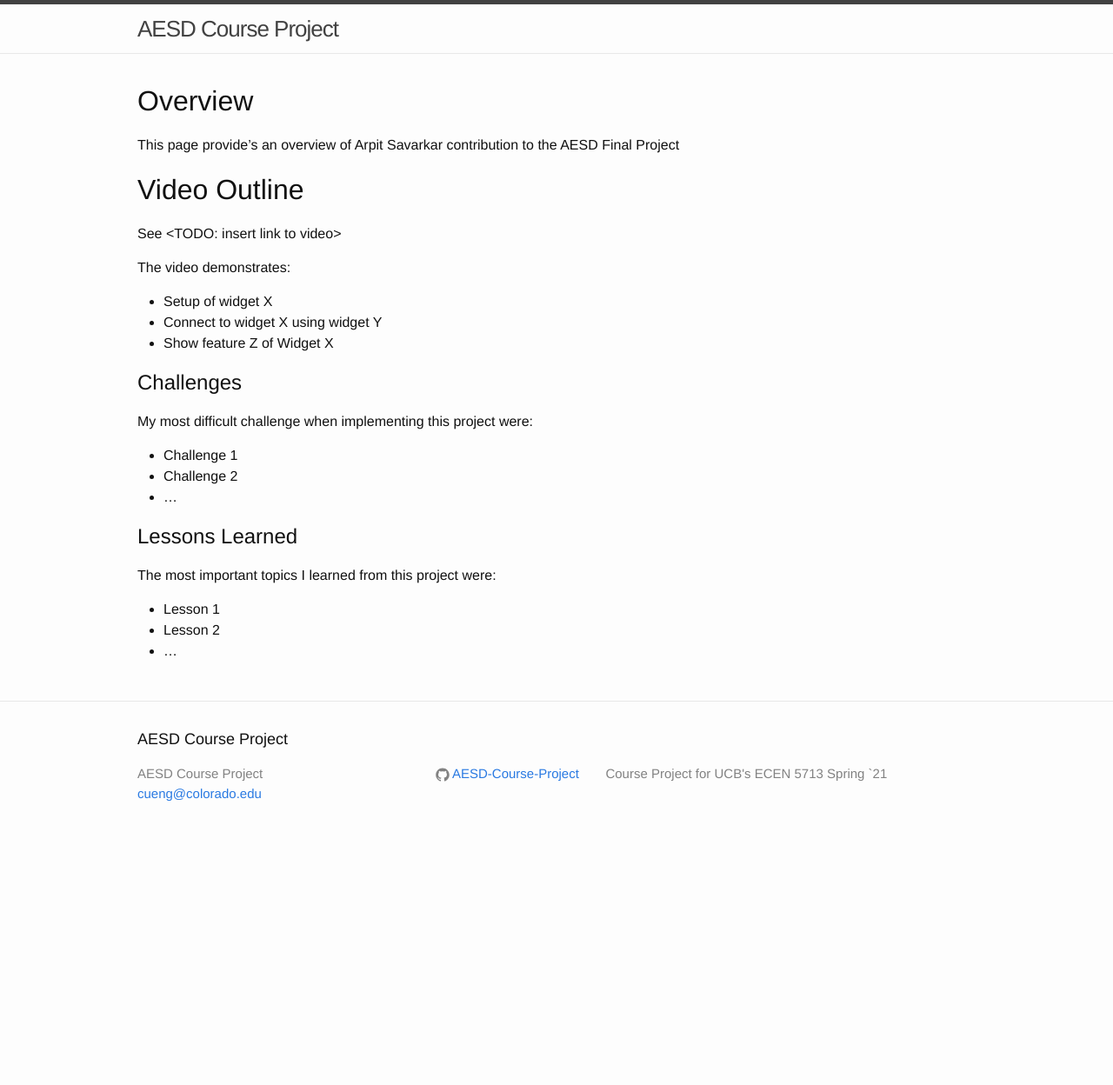
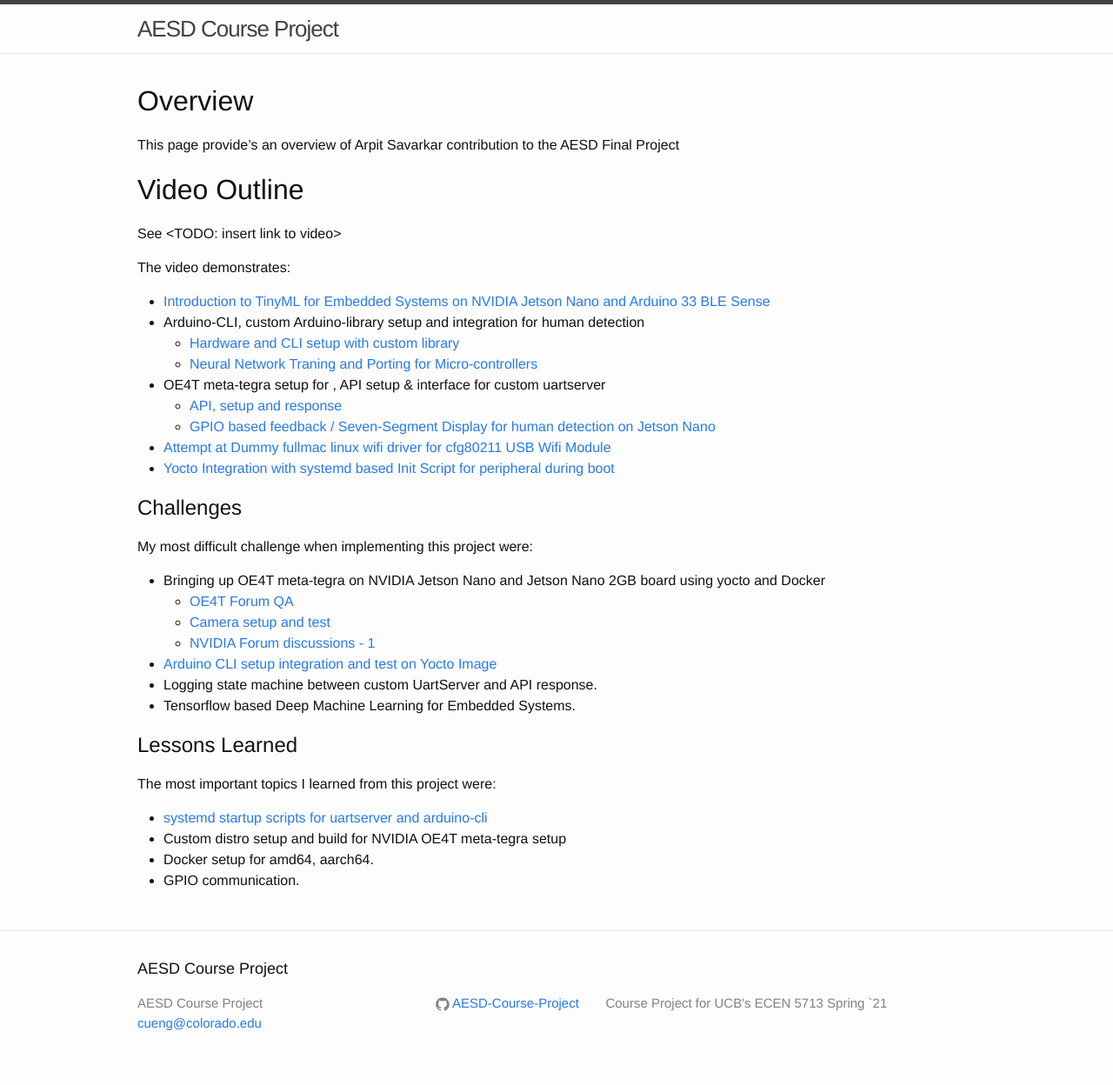
Before and after one commit to AESD-Course-Project/AESD-Course-Project.github.io, a Jekyll site: the page built from src/Arpit-Savarkar's-Final-Project-Video.md, in a window 1280 px wide. Shown: the whole page at 87% size. Built offline with Jekyll 4.4.1, drawn with Linux system fonts in a browser that asks for light colours; before the commit the page ends 984 px from its top, so only the background shows below that.

Commit message:
Links and bullet points towards work done.

```diff
--- a/src/Arpit-Savarkar's-Final-Project-Video.md
+++ b/src/Arpit-Savarkar's-Final-Project-Video.md
@@ -12,18 +12,29 @@ This page provide's an overview of Arpit Savarkar contribution to the AESD Final
 See <TODO: insert link to video>
 
 The video demonstrates:
-* Setup of widget X
-* Connect to widget X using widget Y
-* Show feature Z of Widget X
+* [Introduction to TinyML for Embedded Systems on NVIDIA Jetson Nano and Arduino 33 BLE Sense](https://github.com/AESD-Course-Project/AESD-Course-Project.github.io/blob/master/src/TinyML.md)
+* Arduino-CLI, custom Arduino-library setup and integration for human detection
+  - [Hardware and CLI setup with custom library](https://github.com/AESD-Course-Project/AESD-Course-Project.github.io/blob/master/src/arduino_setup.md)
+  - [Neural Network Traning and Porting for Micro-controllers](https://github.com/arpit6232/visualwakeup_aesd)
+* OE4T meta-tegra setup for , API setup & interface for custom uartserver
+  - [API, setup and response](https://github.com/AESD-Course-Project/AESD-Course-Project.github.io/issues/24)
+  - [GPIO based feedback / Seven-Segment Display for human detection on Jetson Nano](https://github.com/cu-ecen-5013/final-project-arpit6232/tree/main/jetson_display)
+* [Attempt at Dummy fullmac linux wifi driver for cfg80211 USB Wifi Module](https://github.com/cu-ecen-5013/final-project-arpit6232/tree/main/wifi_driver)
+* [Yocto Integration with systemd based Init Script for peripheral during boot](https://github.com/cu-ecen-5013/final-project-CalebProvost/tree/yocto-layer)
 
 ## Challenges
 My most difficult challenge when implementing this project were:
-* Challenge 1
-* Challenge 2
-* ...
+* Bringing up OE4T meta-tegra on NVIDIA Jetson Nano and Jetson Nano 2GB board using yocto and Docker
+  - [OE4T Forum QA](https://github.com/OE4T/meta-tegra/discussions/661)
+  - [Camera setup and test](https://github.com/OE4T/meta-tegra/discussions/653)
+  - [NVIDIA Forum discussions - 1](https://forums.developer.nvidia.com/t/unable-to-boot-up-jetson-board-after-frc-on-jetson-nano-2gb-board/175113)
+* [Arduino CLI setup integration and test on Yocto Image](https://github.com/arduino/ArduinoCore-mbed/issues/176)
+* Logging state machine between custom UartServer and API response.
+* Tensorflow based Deep Machine Learning for Embedded Systems.
 
 ## Lessons Learned
 The most important topics I learned from this project were:
-* Lesson 1
-* Lesson 2
-* ...
+* [systemd startup scripts for uartserver and arduino-cli](https://github.com/AESD-Course-Project/AESD-Course-Project.github.io/issues/29)
+* Custom distro setup and build for NVIDIA OE4T meta-tegra setup
+* Docker setup for amd64, aarch64.
+* GPIO communication.
```
